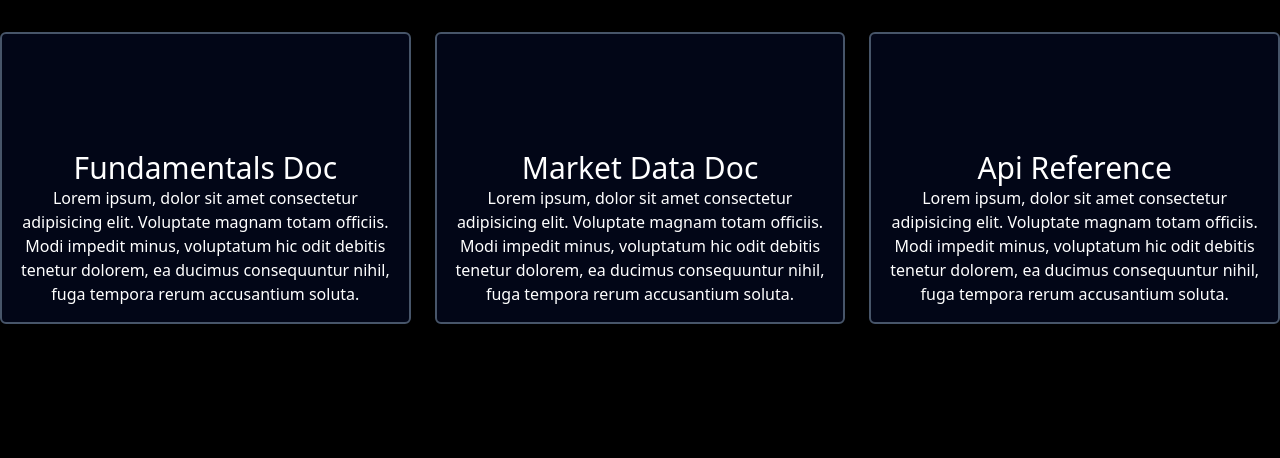
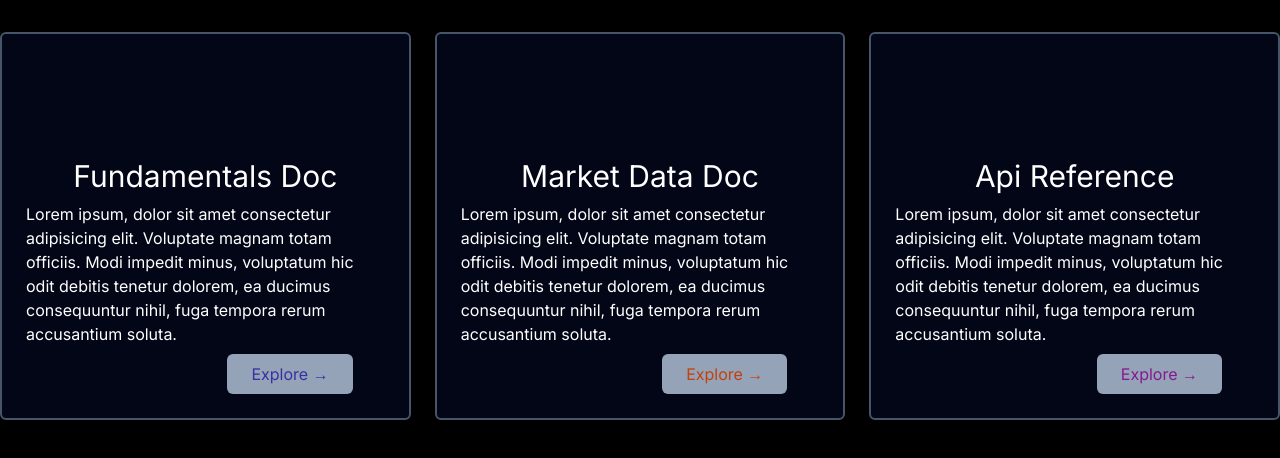
Before and after one commit to minhazpro3/blogger-client, a Next.js app: page / in a window 1280 px wide. Shown: the top 458 px of the page. Built offline with nearby package versions, Linux system fonts and the light colour scheme.

Commit message:
styled docs card

```diff
--- a/app/layout.tsx
+++ b/app/layout.tsx
@@ -3,6 +3,7 @@ import './globals.css'
 import { Inter } from 'next/font/google'
 
 const inter = Inter({ subsets: ['latin'] })
+
 import { motion } from "framer-motion";
 export const metadata = {
   title: 'Create Next App',
@@ -28,7 +29,7 @@ export default function RootLayout({
           damping: 20,
         }}
       >
-    <body className='bg-[#000000]' >{children}</body>
+        <body className={`bg-[#000000] ${inter.className}`} >{children}</body>
   </motion.div>
 
 
--- a/src/components/home/banner_doc/Doc.tsx
+++ b/src/components/home/banner_doc/Doc.tsx
@@ -16,7 +16,7 @@ export default function Doc({ doc }: { doc: docTypes }) {
   });
 
   return (
-    <motion.div transition={{ duration: 1, ease: [0, 0.71, 1, 1.5] }}   whileHover={{ scale: 1.1 }} className="bg-slate-950    p-4 border-2 border-slate-600 rounded-md hover:">
+    <motion.div transition={{ duration: 1, ease: [0, 0.71, 1, 1.5] }} whileHover={{ scale: 1.1 }} className="bg-slate-950    p-6 border-2 border-slate-600 rounded-md hover:">
       <div className="text-center">
         <div className="flex justify-center" >
           <lottie-player
@@ -30,7 +30,10 @@ export default function Doc({ doc }: { doc: docTypes }) {
           ></lottie-player>
         </div>
         <h2 className=" text-3xl text-white">{doc?.title}</h2>
-        <p className="text-white">{doc?.desc}</p>
+        <p className="text-white text-start my-2">{doc?.desc}</p>
+        <div className="text-end px-3 md:px-8">
+          <button className={`text-base rounded-md px-6 py-2 bg-slate-400   ${doc?.title === "Fundamentals Doc" ? "text-indigo-800" : doc?.title === "Market Data Doc" ? "text-orange-700" : "text-fuchsia-800"}`} >Explore &#8594;</button>
+          </div>
       </div>
     </motion.div>
   )
```
Lines whose indentation alone changed are shown as unchanged.
